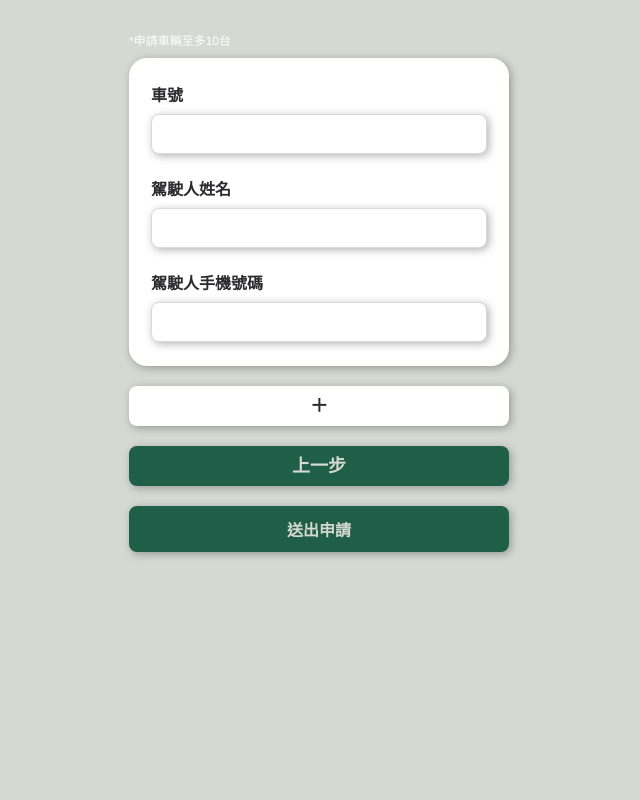
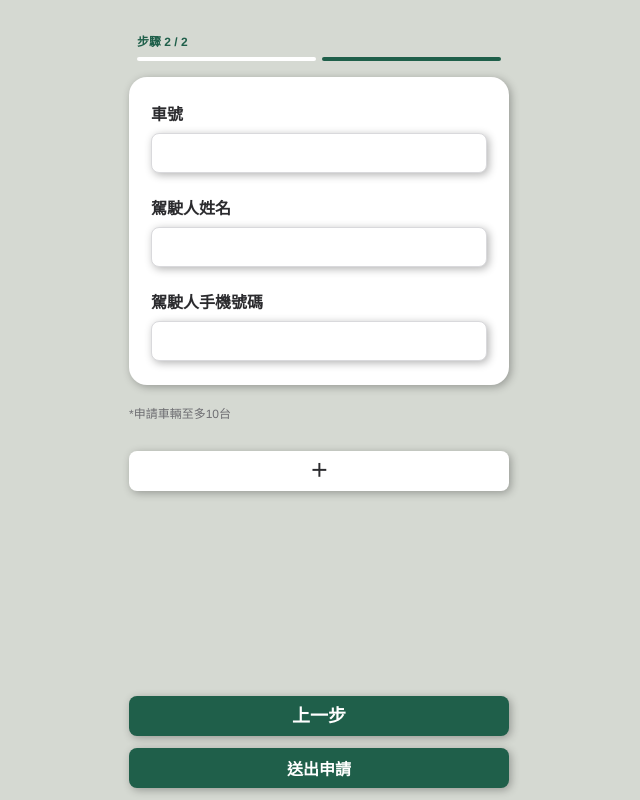
Before and after one commit to uuymaion/web_Class, a plain HTML site: page stepTwo.html in a window 1280 px wide. Shown: the whole page, without its empty margins (321-961 px from the left). Drawn offline with Linux system fonts and the light colour scheme.

Commit message:
add : step line

```diff
--- a/stepTwo.html
+++ b/stepTwo.html
@@ -10,7 +10,13 @@
 <body>
   <section class="screen" id="step2">
     <div class="page">
-      <p class="hint-car">*申請車輛至多10台</p>
+      <div class="step-indicator">
+        <p class="step-text">步驟 2 / 2</p>
+        <div class="step-bars">
+          <span class="step-bar"></span>
+          <span class="step-bar active"></span>
+        </div>
+      </div>
       <form id="step2Form" novalidate>
         <div class="card" id="vehicleList">
           <div class="vehicle-group">
@@ -28,11 +34,12 @@
             </div>
           </div>
         </div>
-
+        <p class="hint">*申請車輛至多10台</p>
         <button type="button" class="addcar-btn" id="addVehicleBtn">＋</button>
-        <a href="index.html"><button type="button" class="secondary-btn" id="backBtn">上一步</button></a>
-
-        <button type="submit" class="primary-btn">送出申請</button>
+        <div class="bottom-bar">
+          <a href="index.html"><button type="button" class="secondary-btn" id="backBtn">上一步</button></a>
+          <button type="submit" class="primary-btn">送出申請</button>
+        </div>
       </form>
     </div>
   </section>
--- a/styles.css
+++ b/styles.css
@@ -32,6 +32,13 @@ body {
   width: 100%;
   max-width: 420px;
   padding: 32px 20px 48px;
+  padding-bottom: 160px;
+}
+
+.parking-form  {
+  display: flex;
+  flex-direction: column;
+  gap: 20px;
 }
 
 .page-title {
@@ -67,6 +74,34 @@ body {
 input,
 button {
   box-shadow: var(--shadow);
+}
+
+.step-indicator {
+  margin-bottom: 16px;
+  padding: 0 8px;
+}
+
+.step-text {
+  margin: 0 0 8px;
+  font-size: 12px;
+  font-weight: 700;
+  color: var(--accent);
+}
+
+.step-bars {
+  display: flex;
+  gap: 6px;
+}
+
+.step-bar {
+  flex: 1;
+  height: 4px;
+  border-radius: 2px;
+  background: var(--input-bg);
+}
+
+.step-bar.active {
+  background: var(--accent);
 }
 
 .vehicle-group + .vehicle-group {
@@ -173,6 +208,10 @@ button {
   transform: rotate(45deg);
 }
 
+.checkbox-option:hover {
+  opacity: 0.85;
+}
+
 .notice-card {
   padding-top: 22px;
 }
@@ -196,14 +235,27 @@ button {
   font-size: 14px;
 }
 
+.bottom-bar {
+  position: fixed;
+  bottom: 0;
+  left: 50%;
+  transform: translateX(-50%);
+  width: 100%;
+  max-width: 420px;
+  padding: 12px 20px calc(12px + env(safe-area-inset-bottom));
+  background: var(--bg);
+  display: flex;
+  flex-direction: column;
+  gap: 12px;
+}
+
 .primary-btn {
   width: 100%;
-  height: 46px;
+  height: 40px;
   border: none;
   border-radius: var(--radius-input);
-  bottom: 0;
   background: var(--accent);
-  color: var(--bg);
+  color: var(--input-bg);
   font-size: 16px;
   font-weight: 700;
   cursor: pointer;
@@ -211,6 +263,9 @@ button {
 }
 
 .primary-btn:hover {
+  border: 1px solid var(--accent);
+  background: var(--bg);
+  color: var(--accent);
   opacity: 0.85;
 }
 
@@ -220,7 +275,7 @@ button {
   border: none;
   border-radius: var(--radius-input);
   background: var(--accent);
-  color: var(--bg);
+  color: var(--input-bg);
   font-size: 18px;
   font-weight: 700;
   line-height: 1;
@@ -229,6 +284,9 @@ button {
 }
 
 .secondary-btn:hover {
+  border: 1px solid var(--accent);
+  background: var(--bg);
+  color: var(--accent);
   opacity: 0.85;
 }
 
--- a/styles_index.css
+++ /dev/null
@@ -1,5 +0,0 @@
-.parking-form{
-  display: flex;
-  flex-direction: column;
-  gap: 20px;
-}
```
Also changed, not shown: index.html (+10 -3 lines).
